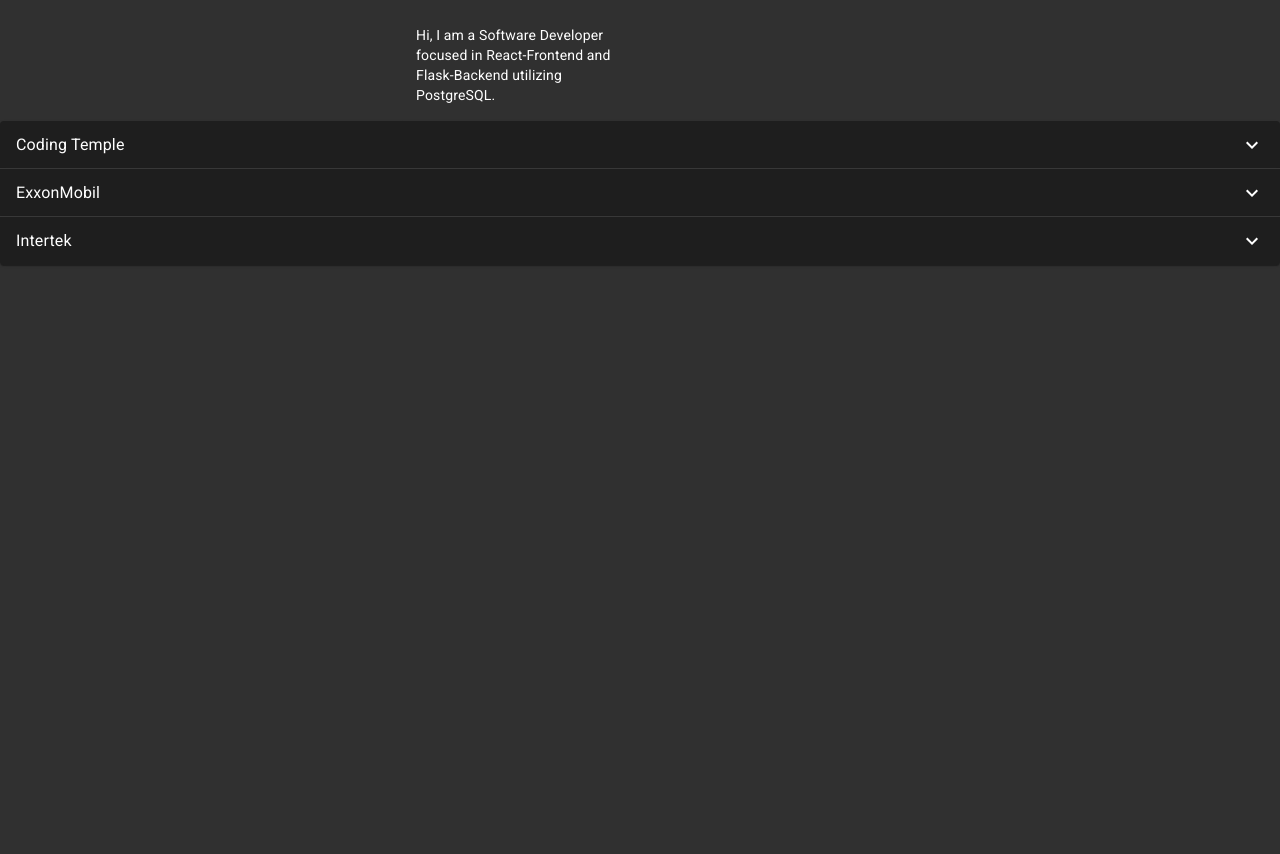
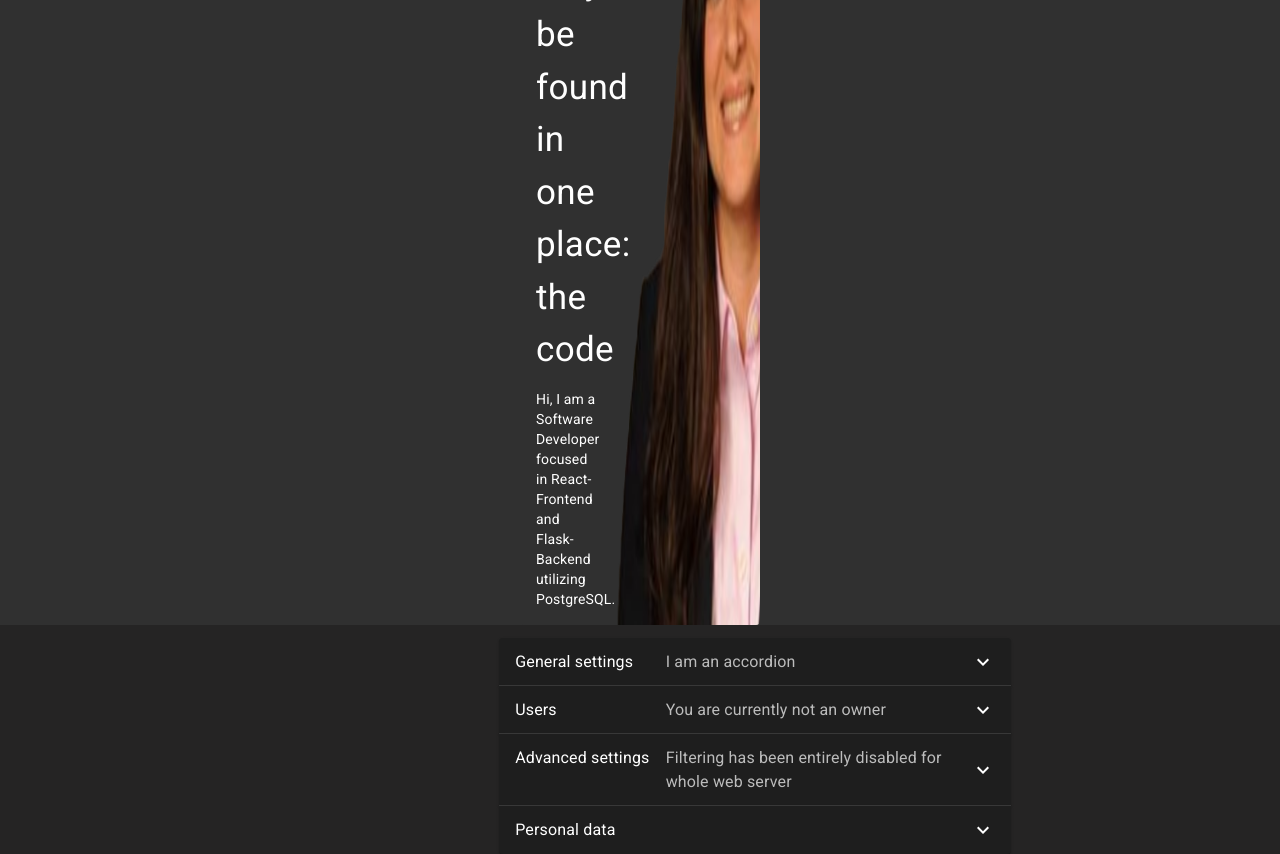
Before and after one commit to ReichertA2/Portfolio, a React (Create React App) app: page / in a window 1280 px wide. Shown: the part 420-1274 px from the top of the page. Before the commit the page ends 800 px from the top, so only its background shows below. Built offline with nearby package versions, Linux system fonts and the light colour scheme.

Commit message:
added different color background to top half

```diff
--- a/src/App.js
+++ b/src/App.js
@@ -7,7 +7,7 @@
 
 function App() {
   return (
-    <div>
+    <div sx= {{}}>
 
       <NavBar></NavBar>
       <MainBody />
--- a/src/components/Experience.js
+++ b/src/components/Experience.js
@@ -1,55 +1,88 @@
 import * as React from 'react';
 import Accordion from '@mui/material/Accordion';
+import AccordionDetails from '@mui/material/AccordionDetails';
 import AccordionSummary from '@mui/material/AccordionSummary';
-import AccordionDetails from '@mui/material/AccordionDetails';
 import Typography from '@mui/material/Typography';
 import ExpandMoreIcon from '@mui/icons-material/ExpandMore';
 
-export default function SimpleAccordion() {
+export default function ControlledAccordions() {
+  const [expanded, setExpanded] = React.useState(false);
+
+  const handleChange = (panel) => (event, isExpanded) => {
+    setExpanded(isExpanded ? panel : false);
+  };
+
   return (
-    <div>
-      <Accordion>
+    <div sx={{}}>
+      <Accordion sx={{width:'40%', margin:'auto', marginRight:"21%", marginTop:"1%", background:""}}expanded={expanded === 'panel1'} onChange={handleChange('panel1')}>
         <AccordionSummary
           expandIcon={<ExpandMoreIcon />}
-          aria-controls="panel1a-content"
-          id="panel1a-header"
+          aria-controls="panel1bh-content"
+          id="panel1bh-header"
         >
-          <Typography>Coding Temple</Typography>
+          <Typography sx={{ width: '33%', flexShrink: 0 }}>
+            General settings
+          </Typography>
+          <Typography sx={{ color: 'text.secondary' }}>I am an accordion</Typography>
         </AccordionSummary>
         <AccordionDetails>
           <Typography>
-            Lorem ipsum dolor sit amet, consectetur adipiscing elit. Suspendisse
-            malesuada lacus ex, sit amet blandit leo lobortis eget.
+            Nulla facilisi. Phasellus sollicitudin nulla et quam mattis feugiat.
+            Aliquam eget maximus est, id dignissim quam.
           </Typography>
         </AccordionDetails>
       </Accordion>
-      <Accordion>
+      <Accordion sx={{width:'40%', margin:'auto', marginRight:"21%"}}expanded={expanded === 'panel2'} onChange={handleChange('panel2')}>
         <AccordionSummary
           expandIcon={<ExpandMoreIcon />}
-          aria-controls="panel2a-content"
-          id="panel2a-header"
+          aria-controls="panel2bh-content"
+          id="panel2bh-header"
         >
-          <Typography>ExxonMobil</Typography>
+          <Typography sx={{ width: '33%', flexShrink: 0 }}>Users</Typography>
+          <Typography sx={{ color: 'text.secondary' }}>
+            You are currently not an owner
+          </Typography>
         </AccordionSummary>
         <AccordionDetails>
           <Typography>
-            Lorem ipsum dolor sit amet, consectetur adipiscing elit. Suspendisse
-            malesuada lacus ex, sit amet blandit leo lobortis eget.
+            Donec placerat, lectus sed mattis semper, neque lectus feugiat lectus,
+            varius pulvinar diam eros in elit. Pellentesque convallis laoreet
+            laoreet.
           </Typography>
         </AccordionDetails>
       </Accordion>
-      <Accordion>
+      <Accordion sx={{width:'40%', margin:'auto',marginRight:"21%" }} expanded={expanded === 'panel3'} onChange={handleChange('panel3')}>
         <AccordionSummary
           expandIcon={<ExpandMoreIcon />}
-          aria-controls="panel2a-content"
-          id="panel2a-header"
+          aria-controls="panel3bh-content"
+          id="panel3bh-header"
         >
-          <Typography>Intertek</Typography>
+          <Typography sx={{ width: '33%', flexShrink: 0 }}>
+            Advanced settings
+          </Typography>
+          <Typography sx={{ color: 'text.secondary' }}>
+            Filtering has been entirely disabled for whole web server
+          </Typography>
         </AccordionSummary>
         <AccordionDetails>
           <Typography>
-            Lorem ipsum dolor sit amet, consectetur adipiscing elit. Suspendisse
-            malesuada lacus ex, sit amet blandit leo lobortis eget.
+            Nunc vitae orci ultricies, auctor nunc in, volutpat nisl. Integer sit
+            amet egestas eros, vitae egestas augue. Duis vel est augue.
+          </Typography>
+        </AccordionDetails>
+      </Accordion>
+      <Accordion sx={{width:'40%', margin:'auto', marginRight:"21%"}} expanded={expanded === 'panel4'} onChange={handleChange('panel4')}>
+        <AccordionSummary
+          expandIcon={<ExpandMoreIcon />}
+          aria-controls="panel4bh-content"
+          id="panel4bh-header"
+        >
+          <Typography sx={{ width: '33%', flexShrink: 0 }}>Personal data</Typography>
+        </AccordionSummary>
+        <AccordionDetails>
+          <Typography>
+            Nunc vitae orci ultricies, auctor nunc in, volutpat nisl. Integer sit
+            amet egestas eros, vitae egestas augue. Duis vel est augue.
           </Typography>
         </AccordionDetails>
       </Accordion>
--- a/src/components/MainBody.js
+++ b/src/components/MainBody.js
@@ -7,15 +7,24 @@
 import Typography from "@mui/material/Typography";
 import CardMedia from "@mui/material/CardMedia";
 import pic from "../new_pic3.png";
-import JavascriptIcon from '@mui/icons-material/Javascript';
-import Avatar from '@mui/material/Avatar';
+import JavascriptIcon from "@mui/icons-material/Javascript";
+import Avatar from "@mui/material/Avatar";
 
 // #background: "#303030"
 export default function MainBody() {
   return (
-    <Card  sx={{ mx: 50, mt: 10, display: "flex", background: "#303030", border: "none", boxShadow: "none"  }}>
+    <Box sx={{ background: "#303030", pt: 10 }}>
+      <Card
+        sx={{
+          mx: 65,
+          display: "flex",
+          background: "#303030",
+          border: "none",
+          boxShadow: "none",
+        }}
+      >
         {/* <CardContent sx={{textAlign: "center"}}> */}
-      <CardContent sx={{ width: "60%" }}>
+        <CardContent sx={{ width: "40%", margin: "auto" }}>
           {/* <div sx={{display: "inline-block", width:"25%"}}> */}
           <Button sx={{ textAlign: "center", mb: 2 }} variant="contained">
             Full Stack Developer
@@ -24,21 +33,21 @@
           <Typography sx={{ fontSize: 35 }} gutterBottom>
             Truth can only be found in one place: the code
           </Typography>
-        <Typography variant="h5" component="div">
-          {/* be{bull}nev{bull}o{bull}lent */}
-        </Typography>
-        <Typography sx={{ mb: 1.5 }}>{/* adjective */}</Typography>
+          {/* <Typography variant="h5" component="div">
+            be{bull}nev{bull}o{bull}lent
+          </Typography> */}
+          {/* <Typography sx={{ mb: 1.5 }}>adjective</Typography> */}
           <Typography variant="body2">
             Hi, I am a Software Developer focused in React-Frontend and
             Flask-Backend utilizing PostgreSQL.
-          <br />
+            {/* <br /> */}
           </Typography>
           {/* </div> */}
         </CardContent>
         {/* <CardActions> */}
         {/* <Button size="small">Learn More</Button> */}
         {/* </CardActions> */}
-      <div sx={{}}>
+        {/* <div sx={{}}> */}
           {/* <Avatar sx={{ background: "#424242", width: 60, height: 60}}>
       <JavascriptIcon sx={{fontSize:100}}/>
       </Avatar> */}
@@ -47,11 +56,8 @@
           {/* <Avatar sx={{ background: "#424242", width: 60, height: 60}}>
       <JavascriptIcon sx={{fontSize:100}}/>
       </Avatar> */}
-
-      </div>
-
+        {/* </div> */}
       </Card>
-
+    </Box>
   );
-
 }
--- a/src/themes/primaryDarkTheme.js
+++ b/src/themes/primaryDarkTheme.js
@@ -2,11 +2,12 @@
 
 
 export const themeOptions = {
+
     palette: {
       type: 'dark',
       mode: 'dark',
         background: {
-          default: "#303030"
+          default: "#252424"
         },
       primary: {
         main: '#7deaa2',
@@ -21,7 +22,47 @@
         main: '#4ca7af',
       },
     },
+    // typography: {
+    //   h1: {
+    //     fontFamily: 'Droid Serif',
+    //   },
+    //   h2: {
+    //     fontFamily: 'Droid Serif',
+    //   },
+    //   h3: {
+    //     fontFamily: 'Droid Serif',
+    //   },
+    //   h4: {
+    //     fontFamily: 'Droid Serif',
+    //   },
+    //   h5: {
+    //     fontFamily: 'Droid Serif',
+    //   },
+    //   h6: {
+    //     fontFamily: 'Droid Serif',
+    //   },
+    //   subtitle1: {
+    //     fontFamily: 'Droid Serif',
+    //   },
+    //   subtitle2: {
+    //     fontFamily: 'Droid Serif',
+    //   },
+    //   body1: {
+    //     fontFamily: 'Droid Serif',
+    //   },
+    //   body2: {
+    //     fontFamily: 'Droid Serif',
+    //   },
+    //   button: {
+    //     fontFamily: 'Droid Serif',
+    //   },
+    //   caption: {
+    //     fontFamily: 'Droid Serif',
+    //   },
+    //   overline: {
+    //     fontFamily: 'Droid Serif',
   };
+
 
 const theme=createTheme(themeOptions);
 export default theme
```
Lines whose indentation alone changed are shown as unchanged.
